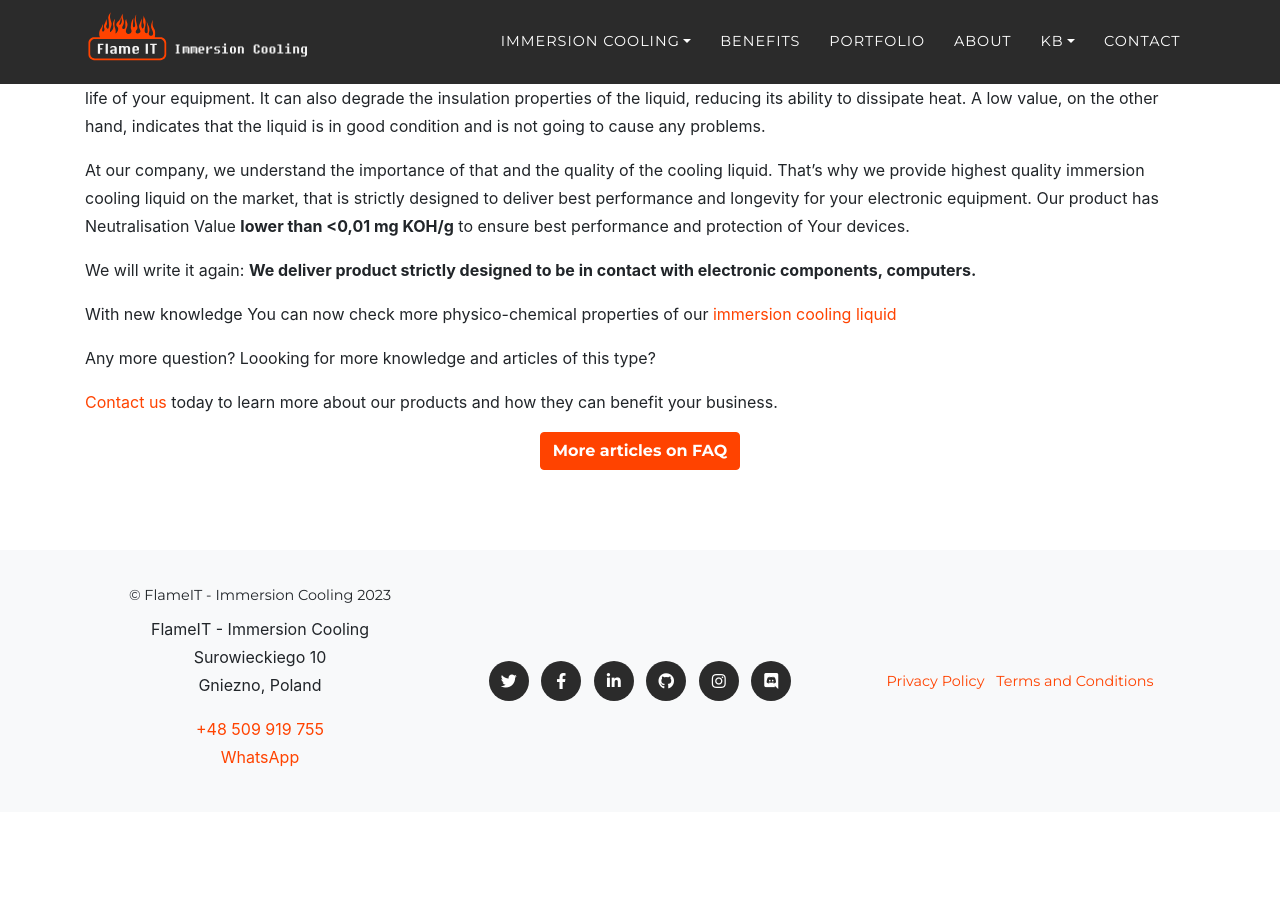
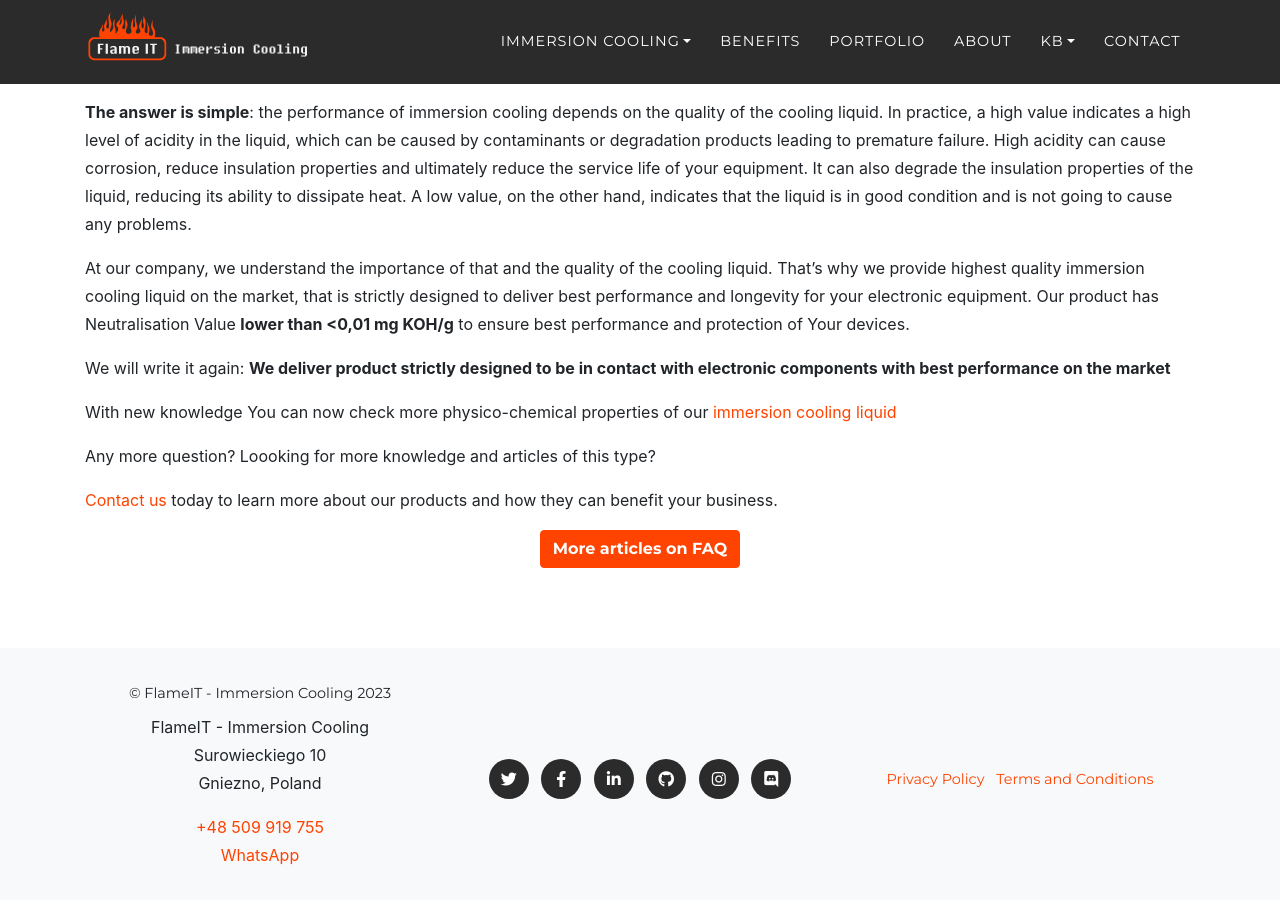
Before and after one commit to flameit-os/flameit.io, a Jekyll site: the page built from kb/faq/_posts/2023-02-18-what-does-immersion-cooling-neutralisation-value-mean-in-practice.md, in a window 1280 px wide and 900 px high, scrolled down 704 px. Built offline with Jekyll 4.4.1, drawn with Linux system fonts in a browser that asks for light colours; some web fonts are replaced; before the commit the page ends 1516 px from its top, so only the background shows below that.

Commit message:
Update 2023-02-18-what-does-immersion-cooling-neutralisation-value-mean-in-practice.md

```diff
--- a/kb/faq/_posts/2023-02-18-what-does-immersion-cooling-neutralisation-value-mean-in-practice.md
+++ b/kb/faq/_posts/2023-02-18-what-does-immersion-cooling-neutralisation-value-mean-in-practice.md
@@ -12,11 +12,13 @@ But like any cooling system, the performance of immersion cooling depends on the
 
 The **Neutralisation Value** value is determined by titrating a sample of the liquid with a potassium hydroxide (KOH) solution. The titration process measures the amount of KOH required to neutralize the acidic components in the liquid, and the resulting Neutralisation Value value is expressed in milligrams of KOH per gram of liquid.
 
-So why is Neutralisation Value important for [immersion cooling liquid]({{ site.baseurl }}/immersion-cooling/liquid/)? **The answer is simple**: the performance of immersion cooling depends on the quality of the cooling liquid. In practice, a high value indicates a high level of acidity in the liquid, which can be caused by contaminants or degradation products leading to premature failure. High acidity can cause corrosion, reduce insulation properties and ultimately reduce the service life of your equipment. It can also degrade the insulation properties of the liquid, reducing its ability to dissipate heat. A low value, on the other hand, indicates that the liquid is in good condition and is not going to cause any problems.
+### So why is Neutralisation Value important for [immersion cooling liquid]({{ site.baseurl }}/immersion-cooling/liquid/)?
+
+**The answer is simple**: the performance of immersion cooling depends on the quality of the cooling liquid. In practice, a high value indicates a high level of acidity in the liquid, which can be caused by contaminants or degradation products leading to premature failure. High acidity can cause corrosion, reduce insulation properties and ultimately reduce the service life of your equipment. It can also degrade the insulation properties of the liquid, reducing its ability to dissipate heat. A low value, on the other hand, indicates that the liquid is in good condition and is not going to cause any problems.
 
 At our company, we understand the importance of that and the quality of the cooling liquid. That's why we provide highest quality immersion cooling liquid on the market, that is strictly designed to deliver best performance and longevity for your electronic equipment. Our product has Neutralisation Value **lower than <0,01 mg KOH/g** to ensure best performance and protection of Your devices.
 
-We will write it again: **We deliver product strictly designed to be in contact with electronic components, computers.**
+We will write it again: **We deliver product strictly designed to be in contact with electronic components with best performance on the market**
 
 With new knowledge You can now check more physico-chemical properties of our [immersion cooling liquid]({{ site.baseurl }}/immersion-cooling/liquid/#physico-chemical-properties)
 
```
